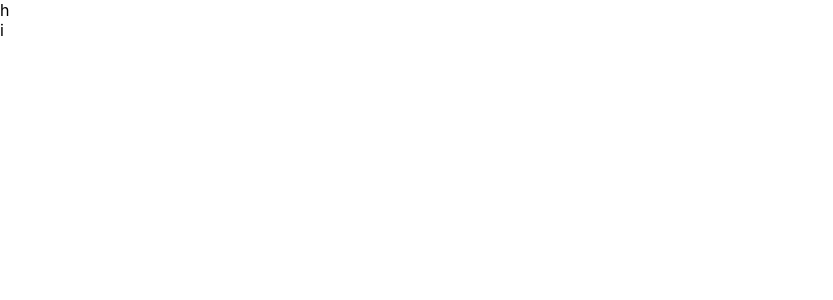
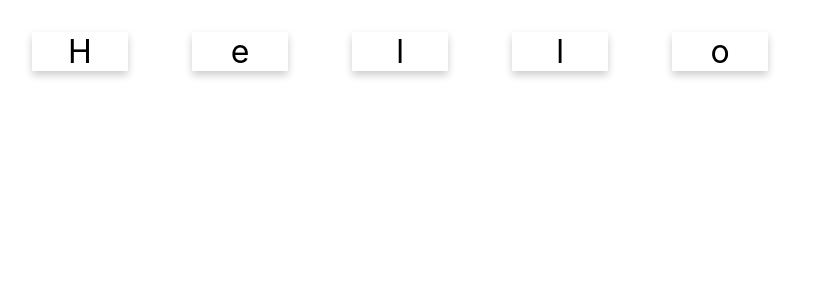
Before and after one commit to Panida-A/lab-3SA03react-6310110265, a React (Create React App) app: page / in a window 1280 px wide. Shown: the top 300 px of the page, without its empty margins (0-833 px from the left). Built offline with nearby package versions, Linux system fonts and the light colour scheme.

Commit message:
Part 4 Components & Props

```diff
--- a/src/App.css
+++ b/src/App.css
@@ -1,38 +1,9 @@
-.App {
+.card {
+  display: inline-block;
   text-align: center;
-}
-
-.App-logo {
-  height: 40vmin;
-  pointer-events: none;
-}
-
-@media (prefers-reduced-motion: no-preference) {
-  .App-logo {
-    animation: App-logo-spin infinite 20s linear;
-  }
-}
-
-.App-header {
-  background-color: #282c34;
-  min-height: 100vh;
-  display: flex;
-  flex-direction: column;
-  align-items: center;
-  justify-content: center;
-  font-size: calc(10px + 2vmin);
-  color: white;
-}
-
-.App-link {
-  color: #61dafb;
-}
-
-@keyframes App-logo-spin {
-  from {
-    transform: rotate(0deg);
-  }
-  to {
-    transform: rotate(360deg);
-  }
-}
+  width: 3em;
+  font-size: 2em;
+  box-shadow: 0 4px 8px 0 rgba(0,0,0,0.2);
+  margin: 1em;
+  user-select: none;
+ }
--- a/src/App.js
+++ b/src/App.js
@@ -1,11 +1,18 @@
+import './App.css';
 import CharacterCard from './CharacterCard';
+import WordCard from './WordCard';
 
+const word = 'Hello';
 function App() {
+
   return (
+
     <div>
-      <CharacterCard value = 'h'/>
-      <CharacterCard value = 'i'/>
+      {
+        <WordCard value = {word}/>
+      }
     </div>
+
   );
 }
 
--- a/src/CharacterCard.js
+++ b/src/CharacterCard.js
@@ -1,6 +1,12 @@
 import React from "react";
+
 export default function CharacterCard(props){
+
     return (
-        <div>{props.value}</div>
+
+        <div className="card">
+            {props.value}
+        </div>
+
     )
 }
--- /dev/null
+++ b/src/WordCard.js
@@ -0,0 +1,15 @@
+import React from "react";
+import CharacterCard from "./CharacterCard";
+
+export default function WordCard(props) {
+
+    return (
+
+        <div>
+          {
+            Array.from(props.value).map((c, i) => <CharacterCard value = {c} key = {i}/>)
+          }
+        </div>
+
+      );
+}
```
